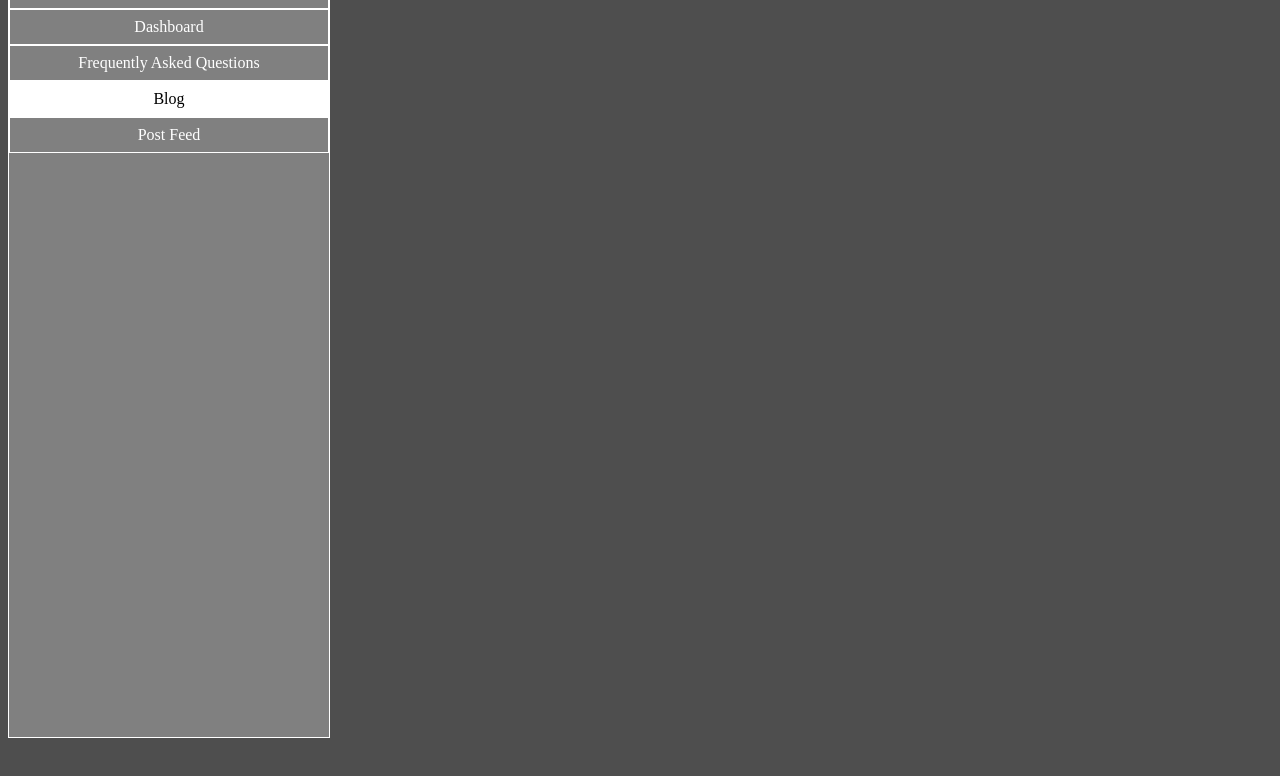
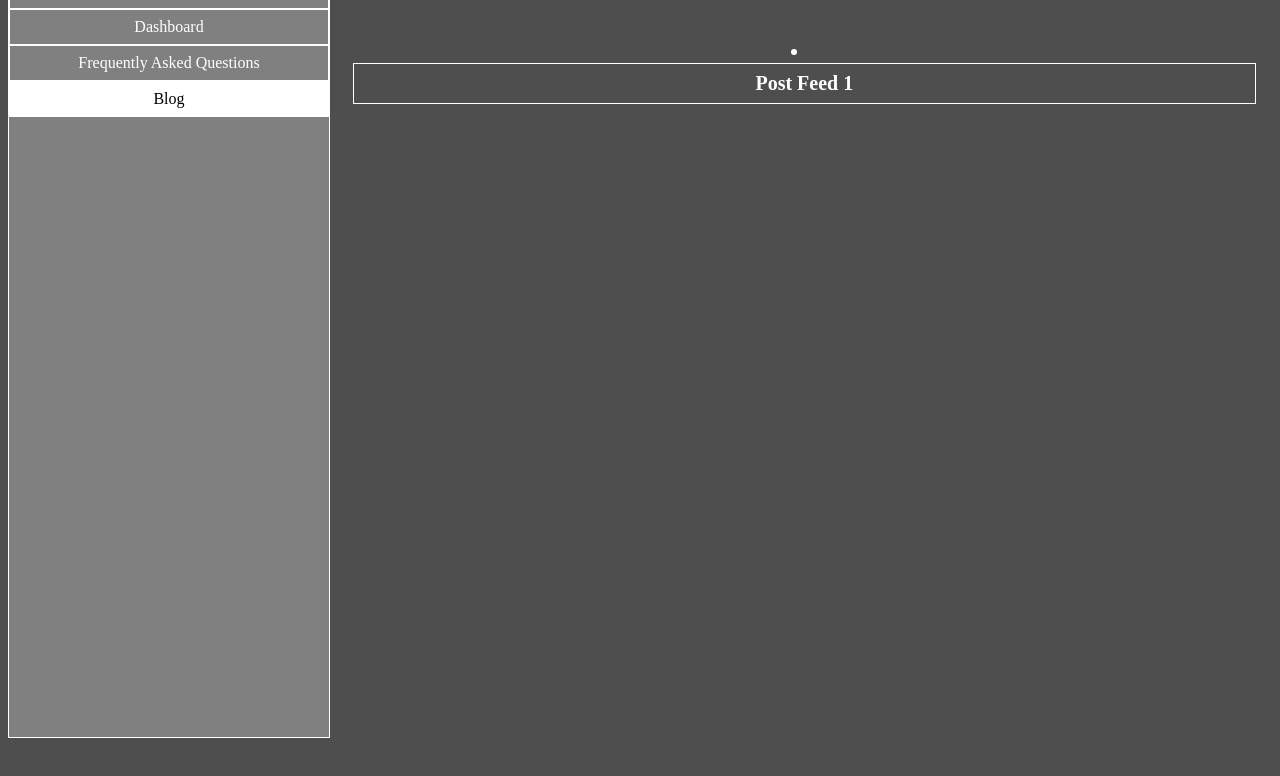
Before and after one commit to KirolosGirgis16/KirolosGirgis16.github.io, a plain HTML site: page blog.html in a window 1280 px wide. Shown: the part 114-890 px from the top of the page. Before the commit the page ends 800 px from the top, so only its background shows below. Drawn offline with Linux system fonts and the light colour scheme.

Commit message:
removed post and added blog

```diff
--- a/blog.html
+++ b/blog.html
@@ -29,12 +29,14 @@
                 <li class = "livertical"><a href="dashboard.html" href>Dashboard</a></li>
                 <li class = "livertical"><a href="faq.html">Frequently Asked Questions</a></li>
                 <li class = "livertical"><a class="active">Blog</a></li>
-                <li class = "livertical"><a href="post.html">Post Feed</a></li>
             </ul>
         </nav>
 
 
     <h1>Blog</h1>
+    <h2>
+        <p class="psmall"><li class="livertical"><a href="poststudy.html">Post Feed 1 </a></li></p>
+    </h2>
 
 
 </main>
```
Also changed, not shown: dashboard.html (+0 -1 lines), faq.html (+0 -1 lines), index.html (+0 -1 lines), poststudy.html (renamed from post.html, +1 -2 lines), profile.html (+0 -1 lines).
